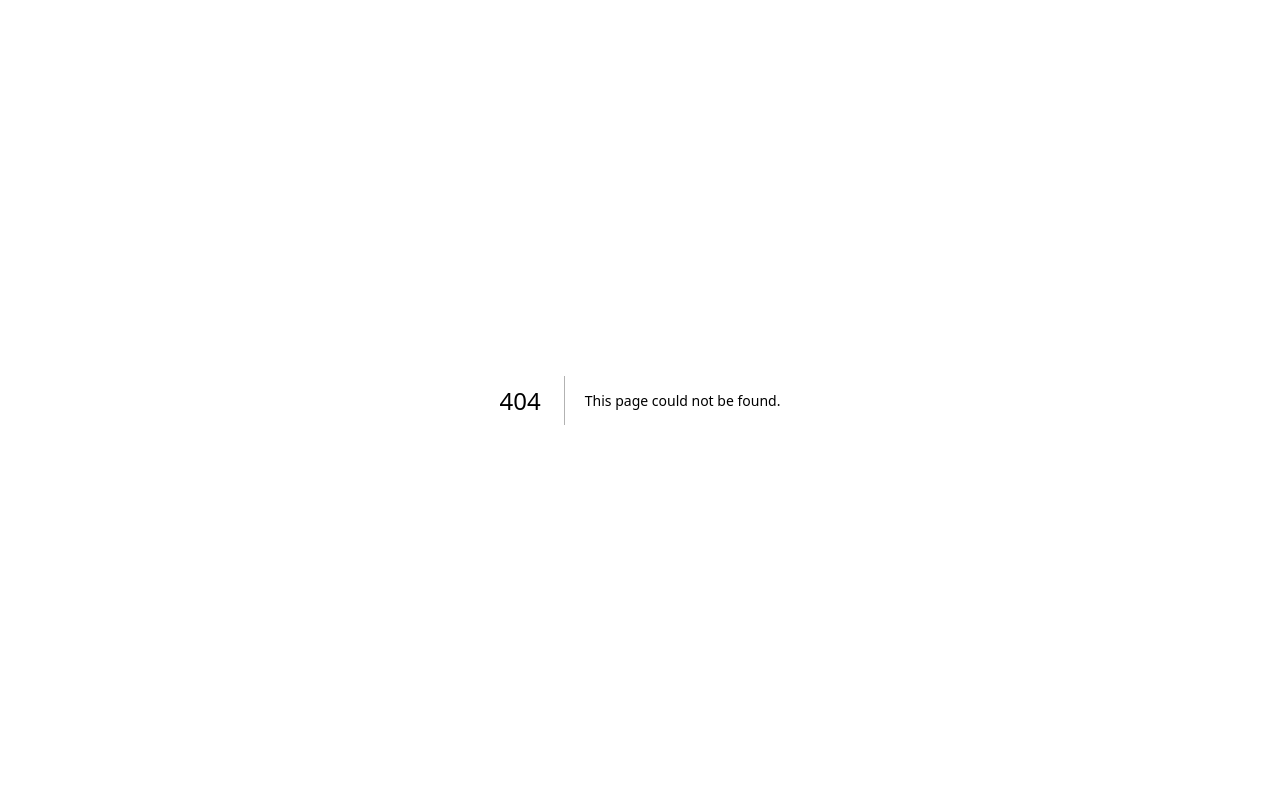
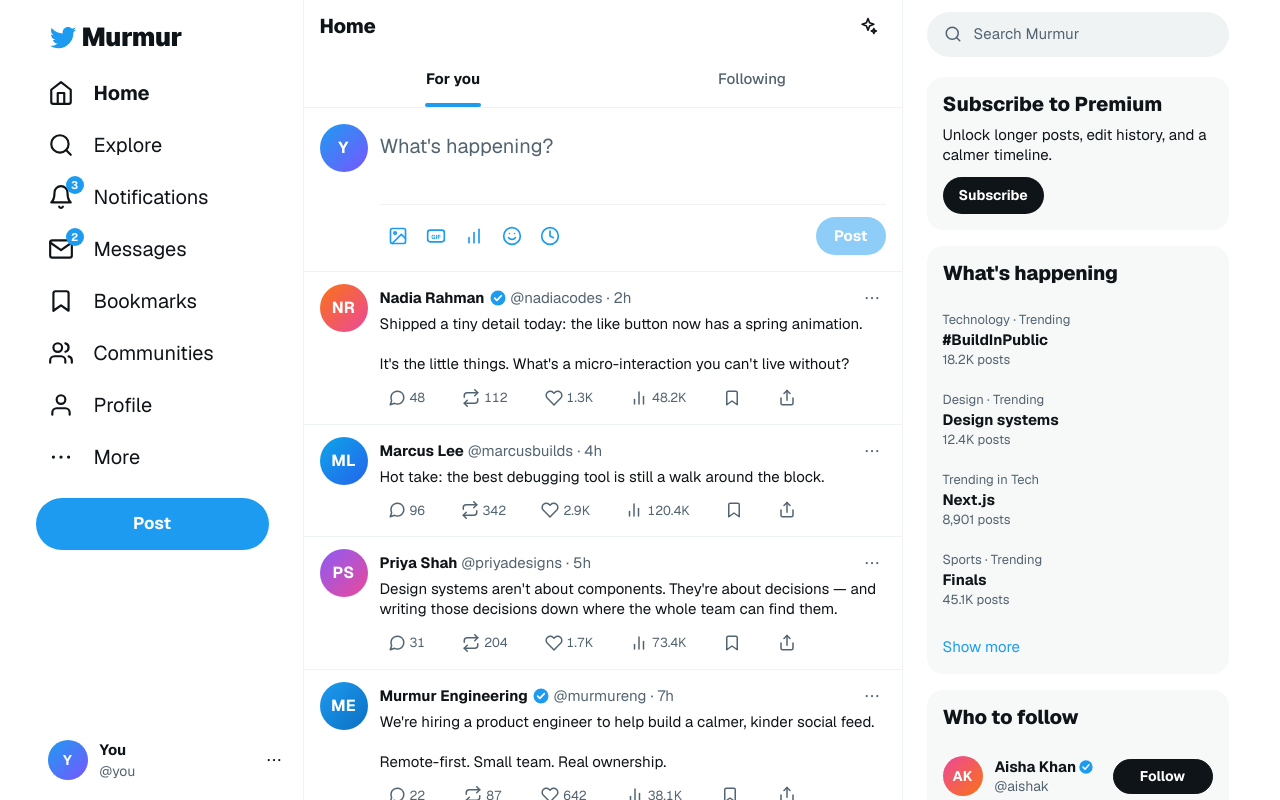
Before and after one commit to saifshahriar/murmur-web, a Next.js app: page /feed in a window 1280 px wide. Before the commit this address had no page. Shown: the top 800 px of the page. Built offline with nearby package versions, Linux system fonts and the light colour scheme.

Commit message:
refactor(home): move home route to /feed and redirect /
Replace /home with /feed and make / redirect to /feed.

```diff
--- a/src/app/(auth)/_components/auth-shell.tsx
+++ b/src/app/(auth)/_components/auth-shell.tsx
@@ -15,7 +15,7 @@ export default function AuthShell({ children }: { children: ReactNode }) {
 			<main className={styles.card}>
 				<BrandPanel />
 				<section className={styles.form}>
-					<Link href="/" className={styles.backHome}>
+					<Link href="/feed" className={styles.backHome}>
 						<svg
 							viewBox="0 0 24 24"
 							width="16"
--- a/src/app/(main)/_components/left-rail.tsx
+++ b/src/app/(main)/_components/left-rail.tsx
@@ -42,7 +42,7 @@ const navItems: NavItem[] = [
 export default function LeftRail({ onPostClick, onNotice }: LeftRailProps) {
 	return (
 		<aside className={styles.leftRail}>
-			<Link href="/" className={styles.logo} aria-label="Murmur home">
+			<Link href="/feed" className={styles.logo} aria-label="Murmur home">
 				<BirdIcon size={30} />
 				<span className={styles.logoName}>Murmur</span>
 			</Link>
--- a/src/app/(main)/home/page.tsx
+++ b/src/app/(main)/feed/page.tsx
@@ -1,8 +1,8 @@
 import type { Metadata } from "next";
-import HomePage from "../_components/home-page";
+import HomePage from "../_components/feed-page";
 
 export const metadata: Metadata = {
-	title: "Murmur — Home",
+	title: "Murmur — Feed",
 	description: "A calmer place to share what's happening.",
 };
 
--- a/src/app/(main)/page.tsx
+++ b/src/app/(main)/page.tsx
@@ -1,11 +1,5 @@
-import type { Metadata } from "next";
-import HomePage from "./_components/home-page";
-
-export const metadata: Metadata = {
-	title: "Murmur — Home",
-	description: "A calmer place to share what's happening.",
-};
+import { redirect } from "next/navigation";
 
 export default function Page() {
-	return <HomePage />;
+	redirect("/feed");
 }
```
Also changed, not shown: src/app/(main)/_components/feed-page.tsx (renamed from src/app/(main)/_components/home-page.tsx).
